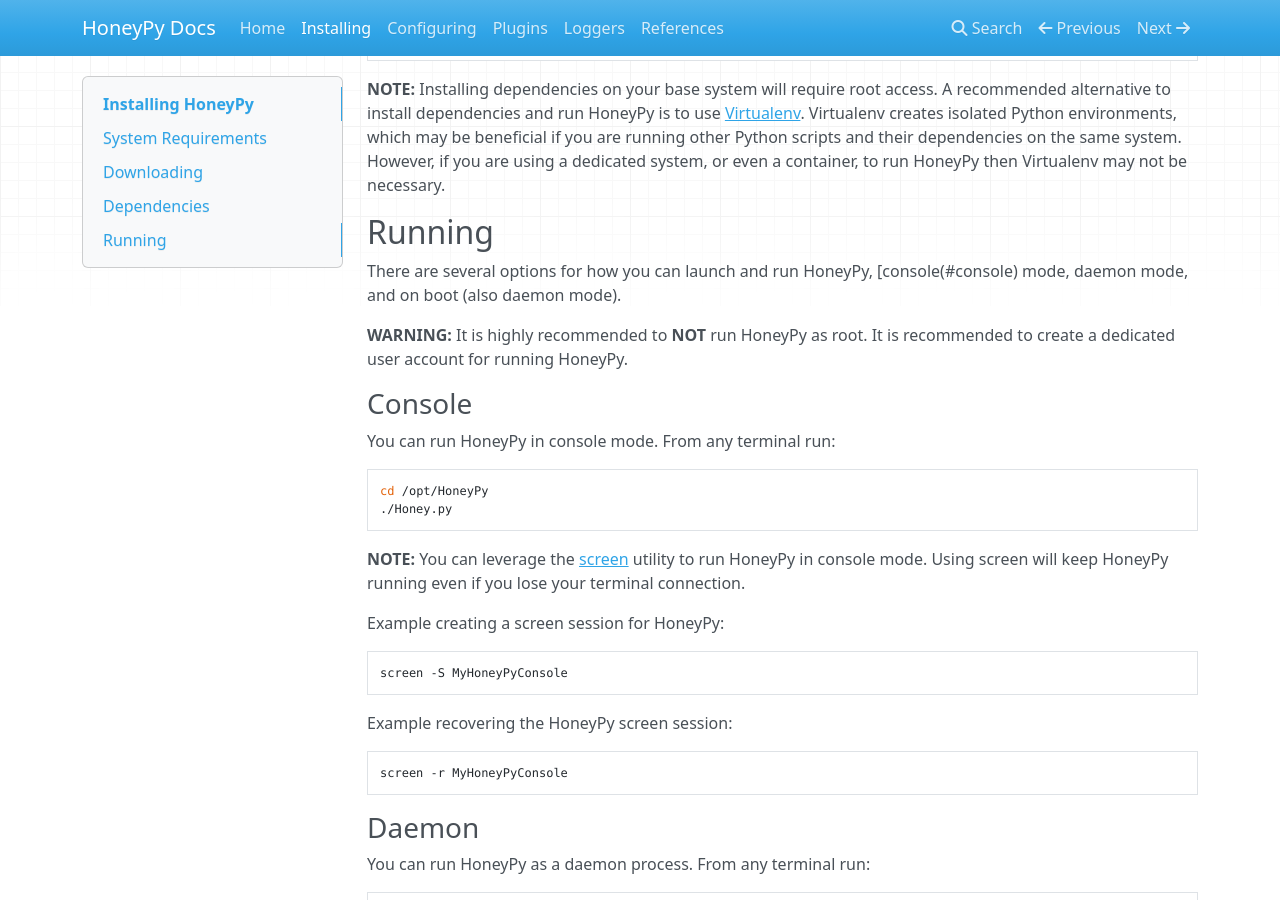
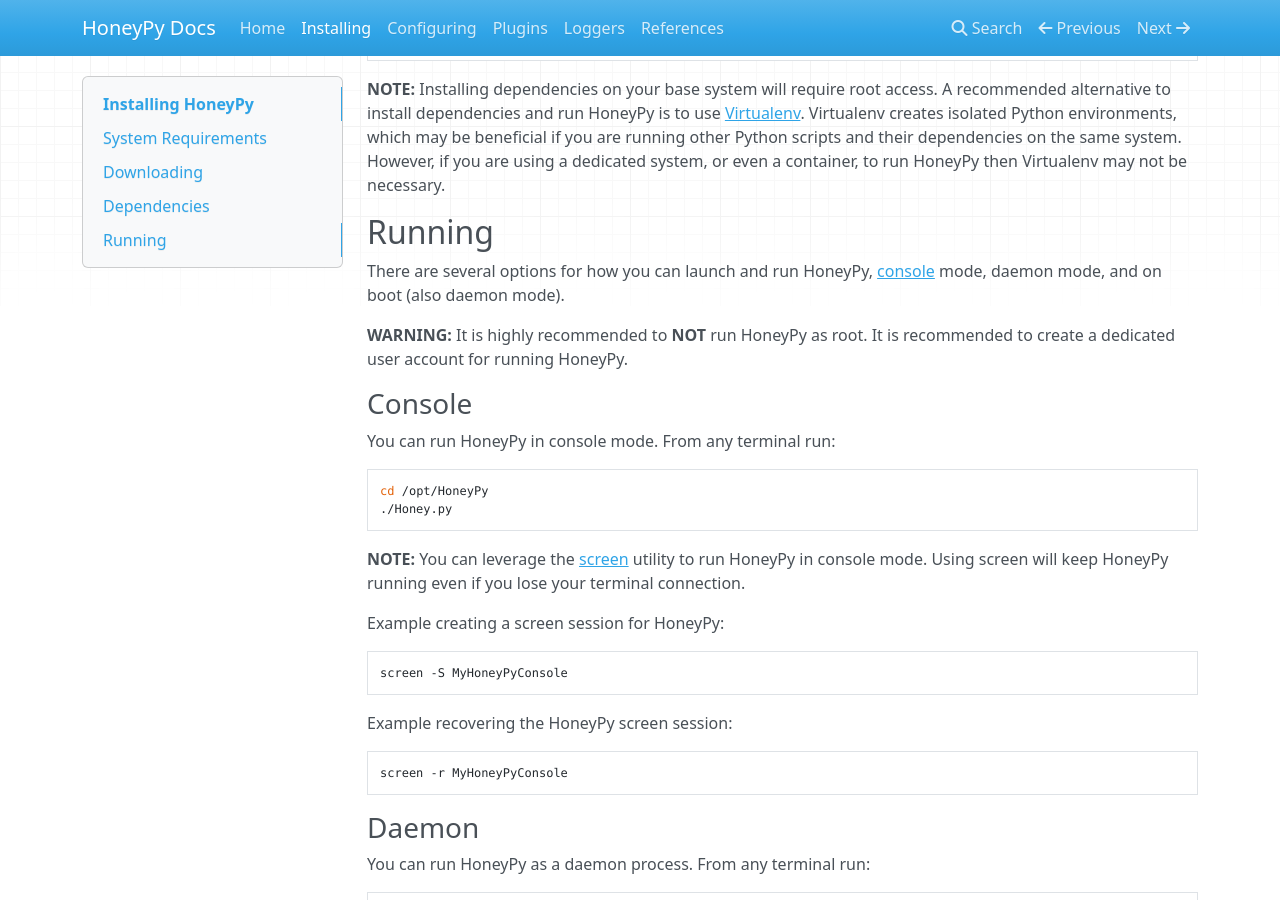
Before and after one commit to foospidy/HoneyPy, an MkDocs documentation site: the page built from docs/installing.md, in a window 1280 px wide and 900 px high, scrolled down 1037 px. Built offline with MkDocs 1.6.1, drawn with Linux system fonts in a browser that asks for light colours; nearby versions of some CDN libraries; old or Windows-style settings are respelled for this version of MkDocs.

Commit message:
docs update

```diff
--- a/docs/installing.md
+++ b/docs/installing.md
@@ -51,7 +51,7 @@
 
 ## Running
 
-There are several options for how you can launch and run HoneyPy, [console(#console) mode, daemon mode, and on boot (also daemon mode).
+There are several options for how you can launch and run HoneyPy, [console](#console) mode, daemon mode, and on boot (also daemon mode).
 
 __WARNING:__ It is highly recommended to __NOT__ run HoneyPy as root. It is recommended to create a dedicated user account for running HoneyPy.
 
```
